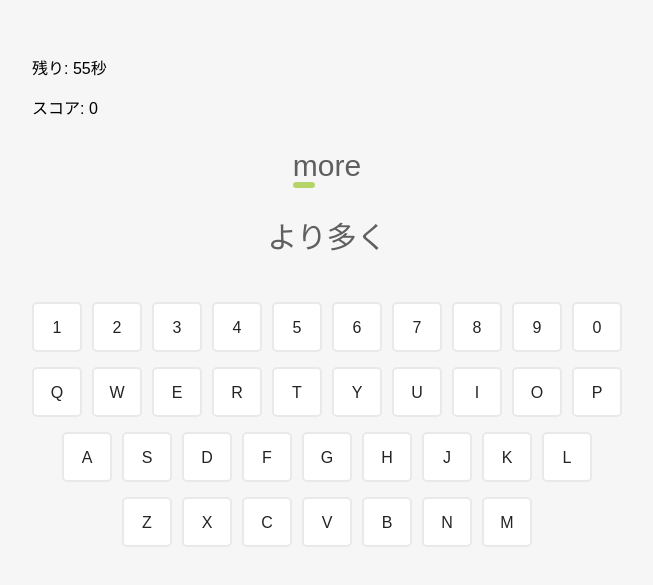
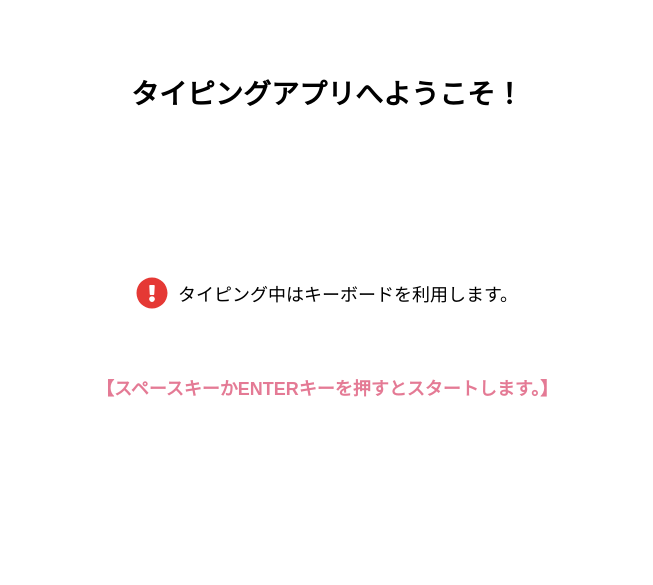
Before and after one commit to ungi-hong/nextjs-typing-app, a Next.js app: page / in a window 1280 px wide. Shown: the part 107-692 px from the top of the page, without its empty margins (313-966 px from the left). Built offline with nearby package versions, Linux system fonts and the light colour scheme.

Commit message:
feat: スタート時のコンテンツを実装

```diff
--- a/components/Modal.tsx
+++ b/components/Modal.tsx
@@ -1,48 +1,109 @@
-import React, { useState, useEffect } from "react"
+import React, { useState, useEffect, useLayoutEffect } from "react"
 import style from "styles/Modal.module.scss"
+import { FontAwesomeIcon } from "@fortawesome/react-fontawesome"
+import { faExclamationCircle } from "@fortawesome/free-solid-svg-icons"
 
-interface Props {
+type ModalStartContentProps = {
+  showContent: boolean
+}
+
+type ModalEndContentProps = {
+  onInputKeyCount: number
+  mistakeCount: number
+  scoreCount: number
+  showContent: boolean
+}
+
+type ModalProps = {
   isOpenModal: boolean
   onInputKeyCount: number
   mistakeCount: number
   scoreCount: number
+  isStarting: boolean
 }
 
-const Modal = React.memo<Props>(
-  ({ isOpenModal, onInputKeyCount, mistakeCount, scoreCount }) => {
+const ModalEndContent = React.memo<ModalEndContentProps>((props) => {
+  const WrapperClassNames = props.showContent
+    ? `${style.endContentWrapper} ${style.showContent}`
+    : style.endContentWrapper
+
   return (
-      <div
-        className={`${style.modalWrapper} ${isOpenModal && style.openModal}`}
-      >
-        <div className={style.modalContent}>
-          <p className={style.title}>結果発表</p>
+    <div className={WrapperClassNames}>
+      <p className={style.resultTitle}>結果発表</p>
 
       <ul className={style.detailResultList}>
         <li className={style.detailResultItem}>
           <p className={style.itemTitle}>スコア数</p>
-              <p className={style.itemText}>{scoreCount}</p>
+          <p className={style.itemText}>{props.scoreCount}</p>
         </li>
         <li className={style.detailResultItem}>
           <p className={style.itemTitle}>正しく打ったキーの数</p>
           <p className={style.itemText}>
-                {onInputKeyCount - mistakeCount}回
+            {props.onInputKeyCount - props.mistakeCount}回
           </p>
         </li>
         <li className={style.detailResultItem}>
           <p className={style.itemTitle}>平均キータイプの数</p>
           <p className={style.itemText}>
-                {(onInputKeyCount / 60).toFixed(2)}回/秒
+            {(props.onInputKeyCount / 60).toFixed(2)}回/秒
           </p>
         </li>
         <li className={style.detailResultItem}>
           <p className={style.itemTitle}>ミスタイプの数</p>
-              <p className={style.itemText}>{mistakeCount}回</p>
+          <p className={style.itemText}>{props.mistakeCount}回</p>
         </li>
       </ul>
     </div>
+  )
+})
+
+const ModalStartContent = React.memo<ModalStartContentProps>((props) => {
+  const WrapperClassNames = props.showContent
+    ? `${style.startContentWrapper} ${style.showContent}`
+    : style.startContentWrapper
+
+  return (
+    <div className={WrapperClassNames}>
+      <p className={style.title}>タイピングアプリへようこそ！</p>
+      <div className={style.howToContent}>
+        <div className={style.noticeContent}>
+          <FontAwesomeIcon
+            icon={faExclamationCircle}
+            size="2x"
+            color="#E53935"
+          />
+          <p>タイピング中はキーボードを利用します。</p>
+        </div>
+
+        <p className={style.howToText}>
+          【スペースキーかENTERキーを押すとスタートします。】
+        </p>
+      </div>
     </div>
   )
-  }
+})
+
+const Modal = React.memo<ModalProps>((props) => {
+  const { isOpenModal, isStarting, ...modalEndContentProps } = props
+
+  const WrapperClassNames = isOpenModal
+    ? `${style.modalWrapper} ${style.openModal}`
+    : `${style.modalWrapper} ${style.closeModal}`
+
+  return (
+    <div className={WrapperClassNames}>
+      {/* {isStarting ? (
+        <ModalEndContent {...modalEndContentProps} />
+      ) : (
+        <ModalStartContent />
+      )} */}
+      <ModalStartContent showContent={!isStarting && isOpenModal} />
+      <ModalEndContent
+        {...modalEndContentProps}
+        showContent={isStarting && isOpenModal}
+      />
+    </div>
   )
+})
 
 export default Modal
--- a/components/WordContent.tsx
+++ b/components/WordContent.tsx
@@ -64,6 +64,7 @@ const WordContent: React.FC<Props> = ({
 
   return (
     <div className={style.textContent}>
+      <p>スタート！</p>
       <p>
         <span className={style.clearCharacter}>
           {englishWord.slice(0, characterCurrentIndex)}
--- a/package.json
+++ b/package.json
@@ -8,6 +8,11 @@
     "lint": "next lint"
   },
   "dependencies": {
+    "@fortawesome/fontawesome-svg-core": "^1.2.36",
+    "@fortawesome/free-brands-svg-icons": "^5.15.4",
+    "@fortawesome/free-regular-svg-icons": "^5.15.4",
+    "@fortawesome/free-solid-svg-icons": "^5.15.4",
+    "@fortawesome/react-fontawesome": "^0.1.16",
     "next": "12.0.7",
     "react": "17.0.2",
     "react-dom": "17.0.2",
--- a/pages/index.tsx
+++ b/pages/index.tsx
@@ -9,7 +9,8 @@ const Home: NextPage = () => {
   const [onInputKey, setOnInputKey] = useState("")
   const onInputKeyRef = useRef("")
   onInputKeyRef.current = onInputKey
-  const [isOpenModal, setIsOpenModal] = useState(false)
+  const [isOpenModal, setIsOpenModal] = useState(true)
+  const [isStarting, setIsStarting] = useState(false)
   const [scoreCount, setScoreCount] = useState(0)
   const [mistakeCount, setMistakeCount] = useState(0)
   const [onInputKeyCount, setOnInputKeyCount] = useState(0)
@@ -27,21 +28,29 @@ const Home: NextPage = () => {
   }, [setIsOpenModal])
 
   const handleKeydown = (e: KeyboardEvent) => {
+    if (isOpenModal && !isStarting) {
+      if (e.code === "Space") {
+        setIsOpenModal(false)
+        setIsStarting(true)
+      }
+    }
+
     if (onInputKeyRef.current === e.key) {
       setOnInputKey("")
     }
+
     setOnInputKeyCount((onInputKeyCount) => onInputKeyCount + 1)
     setOnInputKey(e.key)
   }
 
   useEffect(() => {
-    if (!isOpenModal) {
-      console.log("モーダルを開いてない")
-      document.addEventListener("keydown", handleKeydown)
-    } else {
-      console.log("モーダルを開いてる")
-      document.removeEventListener("keydown", handleKeydown)
-    }
+    // if (!isOpenModal) {
+    // console.log("モーダルを開いてない")
+    document.addEventListener("keydown", handleKeydown)
+    // } else {
+    //   console.log("モーダルを開いてる")
+    //   document.removeEventListener("keydown", handleKeydown)
+    // }
 
     return () => {
       document.removeEventListener("keydown", handleKeydown)
@@ -50,7 +59,7 @@ const Home: NextPage = () => {
   return (
     <>
       <main className={style.main}>
-        <Timer openModal={openModal} />
+        {/* <Timer openModal={openModal} /> */}
         <Score scoreCount={scoreCount} />
         <WordContent
           onInputKey={onInputKey}
@@ -81,6 +90,7 @@ const Home: NextPage = () => {
           onInputKeyCount={onInputKeyCount}
           mistakeCount={mistakeCount}
           scoreCount={scoreCount}
+          isStarting={isStarting}
         />
       </main>
     </>
--- a/styles/Modal.module.scss
+++ b/styles/Modal.module.scss
@@ -1,30 +1,120 @@
+// 共通css
 .modalWrapper {
   position: absolute;
   top: 0;
   left: 0;
   width: 100%;
   height: 100%;
+  &::before {
+    content: "";
+    position: absolute;
+    top: 0;
+    left: -50%;
+    transform: translateX(0);
+    width: 50%;
+    height: 100%;
+    background: #fff;
+    z-index: 1;
+    transition: 1s 0.3s;
+  }
+  &::after {
+    content: "";
+    position: absolute;
+    top: 0;
+    right: -50%;
+    transform: translateX(0);
+    width: 50%;
+    height: 100%;
+    background: #fff;
+    z-index: 1;
+    transition: 1s 0.3s;
+  }
+}
+
+.openModal {
+  &::before {
+    transform: translateX(100%);
+  }
+  &::after {
+    transform: translateX(-100%);
+  }
+}
+
+.closeModal {
+  &::before {
+    transform: translateX(0);
+  }
+  &::after {
+    transform: translateX(0);
+  }
+}
+
+// start-content
+
+.startContentWrapper {
+  position: absolute;
   z-index: 2;
-
-  .modalContent {
-    position: relative;
-    z-index: 2;
+  width: 100%;
+  height: 100%;
+  opacity: 0;
+  transition: 0.5s;
+  background: #fff;
+}
 
 .title {
+  margin-top: 150px;
+  text-align: center;
+  font-size: 28px;
+  font-weight: bold;
+}
+
+.howToContent {
+  text-align: center;
+  margin-top: 150px;
+  .noticeContent {
+    display: flex;
+    justify-content: center;
+    align-items: center;
+    p {
+      margin-left: 10px;
+      font-size: 18px;
+    }
+  }
+  .howToText {
+    margin-top: 50px;
+    color: #cc0033;
+    font-size: 18px;
+    font-weight: bold;
+    animation: flashFont 1s linear infinite;
+  }
+}
+
+// end-content
+.endContentWrapper {
+  position: absolute;
+  z-index: 2;
+  width: 100%;
+  height: 100%;
+  opacity: 0;
+
+  background: #fff;
+
+  .resultTitle {
     position: relative;
-      margin: 80px 0;
+    margin-top: 150px;
     text-align: center;
     font-size: 30px;
-      opacity: 0;
-      transform: translateY(20px);
+    // opacity: 0;
+    // transform: translateY(20px);
   }
 
   .detailResultList {
+    margin-top: 80px;
     width: 100%;
     display: flex;
     flex-direction: column;
-      opacity: 0;
-      transform: translateY(20px);
+    // opacity: 0;
+    // transform: translateY(20px);
 
     .detailResultItem {
       display: flex;
@@ -47,49 +137,13 @@
     }
   }
 }
+
+.showContent {
+  opacity: 1;
+  transition: 1s;
 }
 
-.openModal {
-  &::before {
-    content: "";
-    position: absolute;
-    top: 0;
-    left: -50%;
-    transform: translateX(0%);
-    width: 50%;
-    height: 100%;
-    background: #fff;
-    animation: openLeftModal 1s ease 0s forwards;
-    z-index: 1;
-  }
-  &::after {
-    content: "";
-    position: absolute;
-    top: 0;
-    right: -50%;
-    transform: translateX(0%);
-    width: 50%;
-    height: 100%;
-    background: #fff;
-    animation: openRightModal 1s ease 0s forwards;
-    z-index: 1;
-  }
-
-  .modalContent {
-    .title {
-      opacity: 1;
-      transition: 1s 1s;
-      transform: translateY(0);
-    }
-    .detailResultList {
-      opacity: 1;
-      transition: 1s 1.5s;
-      transform: translateY(0);
-    }
-  }
-}
-
-@keyframes openLeftModal {
+@keyframes openModal {
   from {
     transform: translateX(0%);
   }
@@ -99,12 +153,26 @@
   }
 }
 
-@keyframes openRightModal {
+@keyframes closeModal {
   from {
-    transform: translateX(0%);
+    transform: translateX(100%);
   }
 
   to {
-    transform: translateX(-100%);
+    transform: translateX(0%);
   }
 }
+
+@keyframes flashFont {
+  0% {
+    opacity: 1;
+  }
+
+  50% {
+    opacity: 0.5;
+  }
+
+  100% {
+    opacity: 1;
+  }
+}
```
Also changed, not shown: components/Modal/ModalEndContent.tsx (added, +42 -0 lines), components/Modal/ModalStartContent.tsx (added, +35 -0 lines), 1 other file (tests, documents, lock files or other folders). Lines whose indentation alone changed are shown as unchanged.
